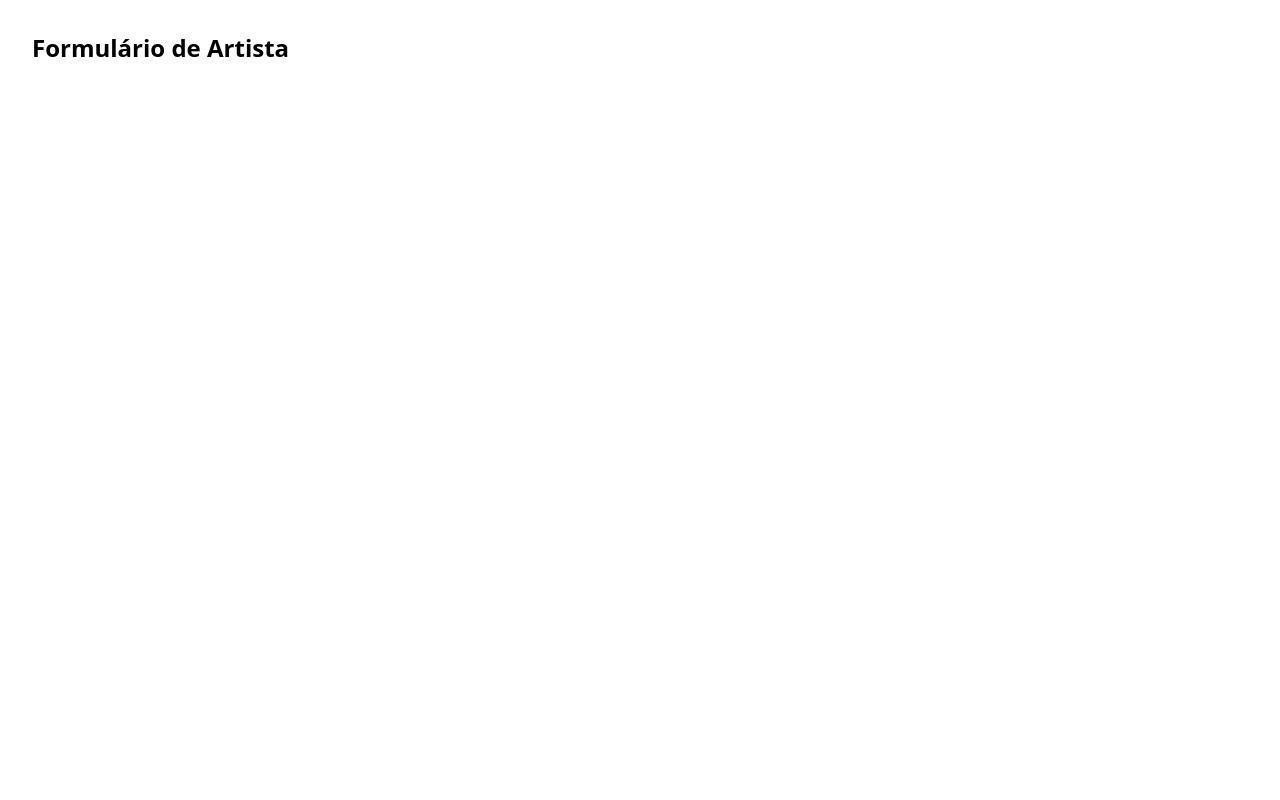
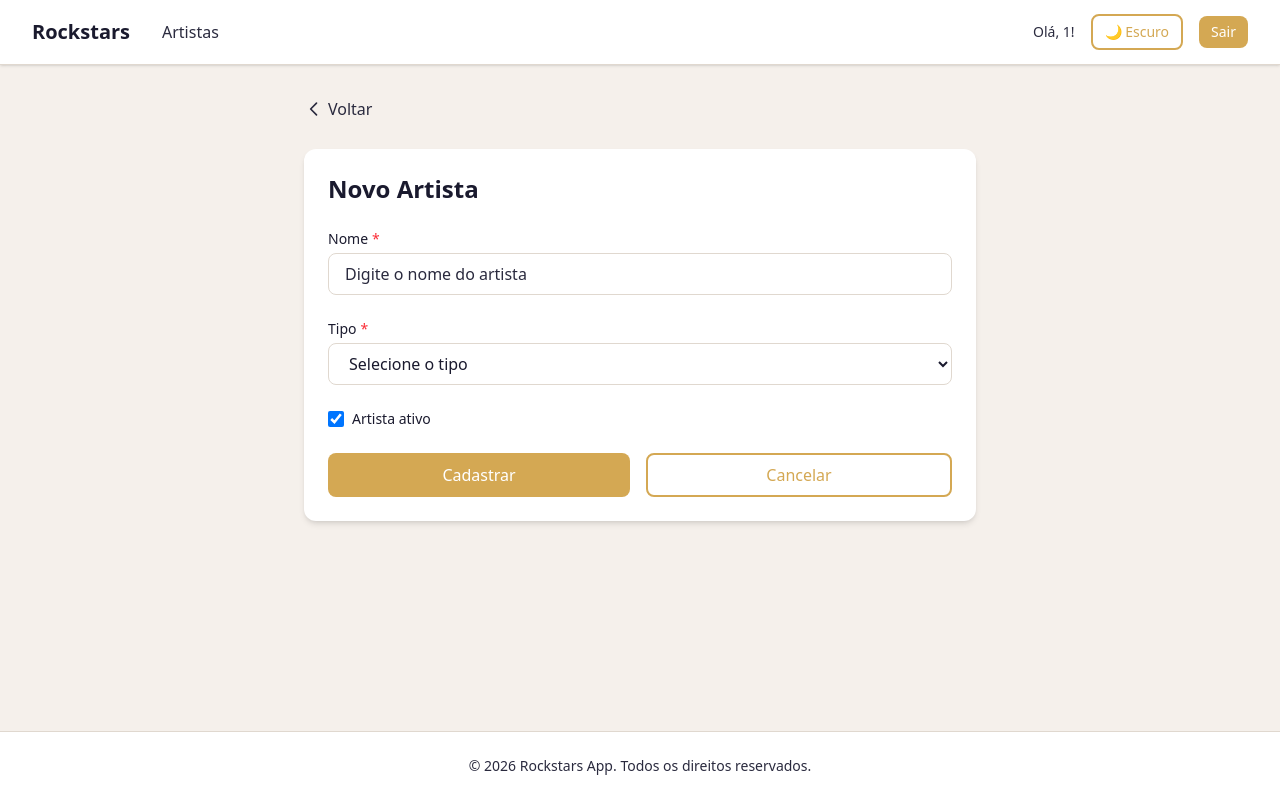
Before and after one commit to diegolobo/diegoluciodacunhalobo002256, a React (Vite) app in the folder front-end/: page /artistas/novo in a window 1280 px wide. Built offline with nearby package versions, Linux system fonts and the light colour scheme; no server answers; sample sign-in values are in the browser's storage.

Commit message:
feat: Implement ArtistForm com input, select, e checkbox fields para gerenciamento de artistas

```diff
--- /dev/null
+++ b/front-end/src/components/ui/FormField.tsx
@@ -0,0 +1,74 @@
+import { InputHTMLAttributes, SelectHTMLAttributes, ReactNode } from 'react'
+
+interface BaseFieldProps {
+  label: string
+  error?: string
+  required?: boolean
+}
+
+interface InputFieldProps extends BaseFieldProps, InputHTMLAttributes<HTMLInputElement> {
+  type?: 'text' | 'number' | 'email' | 'password'
+}
+
+interface SelectFieldProps extends BaseFieldProps, SelectHTMLAttributes<HTMLSelectElement> {
+  children: ReactNode
+}
+
+export function InputField({ label, error, required, className = '', ...props }: InputFieldProps) {
+  return (
+    <div className="space-y-1">
+      <label className="block text-sm font-medium text-dark-800 dark:text-cream-100">
+        {label}
+        {required && <span className="text-red-500 ml-1">*</span>}
+      </label>
+      <input
+        {...props}
+        className={`w-full px-4 py-2 rounded-lg border bg-white dark:bg-dark-700 text-dark-800 dark:text-cream-100 placeholder-dark-500 dark:placeholder-cream-200 focus:outline-none focus:ring-2 focus:ring-accent-gold transition-colors ${
+          error
+            ? 'border-red-500 dark:border-red-500'
+            : 'border-cream-200 dark:border-dark-500'
+        } ${className}`}
+      />
+      {error && <p className="text-sm text-red-500 dark:text-red-400">{error}</p>}
+    </div>
+  )
+}
+
+export function SelectField({ label, error, required, children, className = '', ...props }: SelectFieldProps) {
+  return (
+    <div className="space-y-1">
+      <label className="block text-sm font-medium text-dark-800 dark:text-cream-100">
+        {label}
+        {required && <span className="text-red-500 ml-1">*</span>}
+      </label>
+      <select
+        {...props}
+        className={`w-full px-4 py-2 rounded-lg border bg-white dark:bg-dark-700 text-dark-800 dark:text-cream-100 focus:outline-none focus:ring-2 focus:ring-accent-gold transition-colors cursor-pointer ${
+          error
+            ? 'border-red-500 dark:border-red-500'
+            : 'border-cream-200 dark:border-dark-500'
+        } ${className}`}
+      >
+        {children}
+      </select>
+      {error && <p className="text-sm text-red-500 dark:text-red-400">{error}</p>}
+    </div>
+  )
+}
+
+interface CheckboxFieldProps extends Omit<InputHTMLAttributes<HTMLInputElement>, 'type'> {
+  label: string
+}
+
+export function CheckboxField({ label, className = '', ...props }: CheckboxFieldProps) {
+  return (
+    <label className="flex items-center gap-2 cursor-pointer">
+      <input
+        type="checkbox"
+        {...props}
+        className={`w-4 h-4 rounded border-cream-200 dark:border-dark-500 text-accent-gold focus:ring-accent-gold cursor-pointer ${className}`}
+      />
+      <span className="text-sm text-dark-800 dark:text-cream-100">{label}</span>
+    </label>
+  )
+}
--- a/front-end/src/pages/ArtistForm/index.tsx
+++ b/front-end/src/pages/ArtistForm/index.tsx
@@ -1,8 +1,183 @@
+import { useState, useEffect, FormEvent } from 'react'
+import { useNavigate, useParams, Link } from 'react-router-dom'
+import Layout from '../../components/Layout'
+import { InputField, SelectField, CheckboxField } from '../../components/ui/FormField'
+import { artistFacade } from '../../facades/artist.facade'
+import type { ArtistType } from '../../types'
+
+interface FormErrors {
+  name?: string
+  type?: string
+}
+
 function ArtistForm() {
+  const { id } = useParams<{ id: string }>()
+  const navigate = useNavigate()
+  const isEditing = Boolean(id)
+
+  const [name, setName] = useState('')
+  const [type, setType] = useState<ArtistType | ''>('')
+  const [active, setActive] = useState(true)
+
+  const [errors, setErrors] = useState<FormErrors>({})
+  const [isLoading, setIsLoading] = useState(false)
+  const [isLoadingData, setIsLoadingData] = useState(isEditing)
+  const [submitError, setSubmitError] = useState<string | null>(null)
+
+  useEffect(() => {
+    if (isEditing && id) {
+      carregarArtista(Number(id))
+    }
+  }, [isEditing, id])
+
+  const carregarArtista = async (artistId: number) => {
+    setIsLoadingData(true)
+    try {
+      const artist = await artistFacade.buscarPorId(artistId)
+      setName(artist.name)
+      setType(artist.type)
+      setActive(artist.active)
+    } catch {
+      setSubmitError('Erro ao carregar dados do artista.')
+    } finally {
+      setIsLoadingData(false)
+    }
+  }
+
+  const validar = (): boolean => {
+    const newErrors: FormErrors = {}
+
+    if (!name.trim()) {
+      newErrors.name = 'Nome é obrigatório'
+    }
+
+    if (!type) {
+      newErrors.type = 'Tipo é obrigatório'
+    }
+
+    setErrors(newErrors)
+    return Object.keys(newErrors).length === 0
+  }
+
+  const handleSubmit = async (e: FormEvent) => {
+    e.preventDefault()
+    setSubmitError(null)
+
+    if (!validar()) return
+
+    setIsLoading(true)
+
+    try {
+      const data = {
+        name: name.trim(),
+        type: type as ArtistType,
+        active,
+      }
+
+      if (isEditing && id) {
+        await artistFacade.atualizar(Number(id), data)
+      } else {
+        await artistFacade.criar(data)
+      }
+
+      navigate('/')
+    } catch {
+      setSubmitError(
+        isEditing
+          ? 'Erro ao atualizar artista. Tente novamente.'
+          : 'Erro ao cadastrar artista. Tente novamente.'
+      )
+    } finally {
+      setIsLoading(false)
+    }
+  }
+
+  if (isLoadingData) {
+    return (
+      <Layout>
+        <div className="flex items-center justify-center py-12">
+          <div className="text-dark-500 dark:text-cream-200">Carregando...</div>
+        </div>
+      </Layout>
+    )
+  }
+
   return (
-    <div className="min-h-screen p-8">
-      <h1 className="text-2xl font-bold">Formulário de Artista</h1>
-    </div>
+    <Layout>
+      <div className="max-w-2xl mx-auto">
+        <div className="mb-6">
+          <Link
+            to="/"
+            className="inline-flex items-center text-dark-500 dark:text-cream-200 hover:text-dark-800 dark:hover:text-cream-100 transition-colors cursor-pointer"
+          >
+            <svg className="w-5 h-5 mr-1" fill="none" stroke="currentColor" viewBox="0 0 24 24">
+              <path strokeLinecap="round" strokeLinejoin="round" strokeWidth={2} d="M15 19l-7-7 7-7" />
+            </svg>
+            Voltar
+          </Link>
+        </div>
+
+        <div className="bg-white dark:bg-dark-600 rounded-xl shadow-md p-6">
+          <h1 className="text-2xl font-bold text-dark-800 dark:text-cream-100 mb-6">
+            {isEditing ? 'Editar Artista' : 'Novo Artista'}
+          </h1>
+
+          <form onSubmit={handleSubmit} className="space-y-6">
+            <InputField
+              label="Nome"
+              required
+              value={name}
+              onChange={(e) => setName(e.target.value)}
+              placeholder="Digite o nome do artista"
+              error={errors.name}
+              disabled={isLoading}
+            />
+
+            <SelectField
+              label="Tipo"
+              required
+              value={type}
+              onChange={(e) => setType(e.target.value as ArtistType)}
+              error={errors.type}
+              disabled={isLoading}
+            >
+              <option value="">Selecione o tipo</option>
+              <option value="SOLO">Artista Solo</option>
+              <option value="BAND">Banda</option>
+            </SelectField>
+
+            <CheckboxField
+              label="Artista ativo"
+              checked={active}
+              onChange={(e) => setActive(e.target.checked)}
+              disabled={isLoading}
+            />
+
+            {submitError && (
+              <div className="p-3 rounded-lg bg-red-100 dark:bg-red-900/30 text-red-700 dark:text-red-400 text-sm">
+                {submitError}
+              </div>
+            )}
+
+            <div className="flex gap-4">
+              <button
+                type="submit"
+                disabled={isLoading}
+                className="flex-1 py-2 px-4 bg-accent-gold hover:bg-accent-gold-hover disabled:opacity-50 disabled:cursor-not-allowed text-white font-medium rounded-lg transition-colors cursor-pointer"
+              >
+                {isLoading ? 'Salvando...' : isEditing ? 'Salvar Alterações' : 'Cadastrar'}
+              </button>
+              <Link
+                to="/"
+                className="flex-1 py-2 px-4 border-2 border-accent-gold text-accent-gold hover:bg-accent-gold hover:text-white font-medium rounded-lg transition-colors cursor-pointer text-center"
+              >
+                Cancelar
+              </Link>
+            </div>
+          </form>
+        </div>
+      </div>
+    </Layout>
   )
 }
 
```
